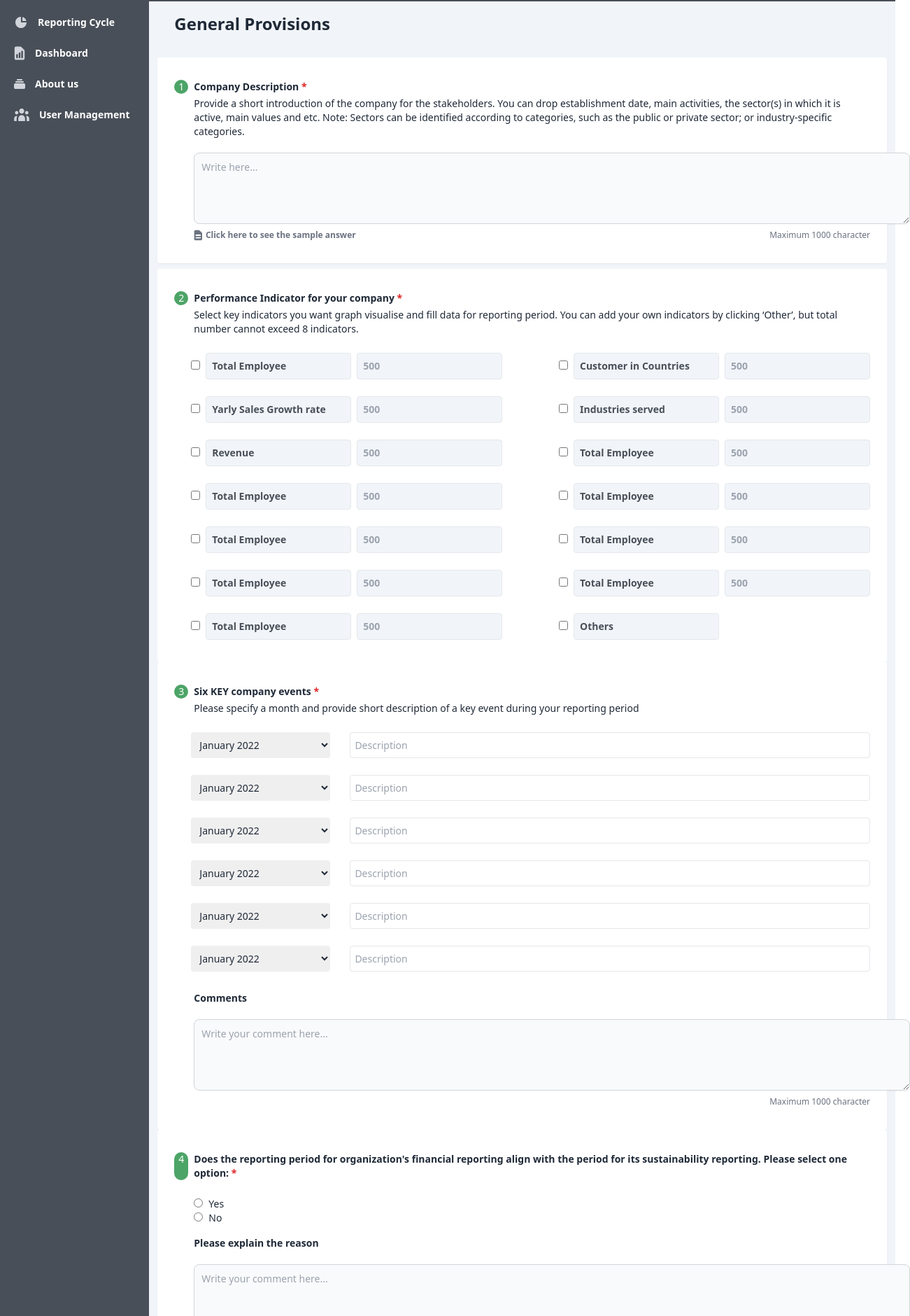
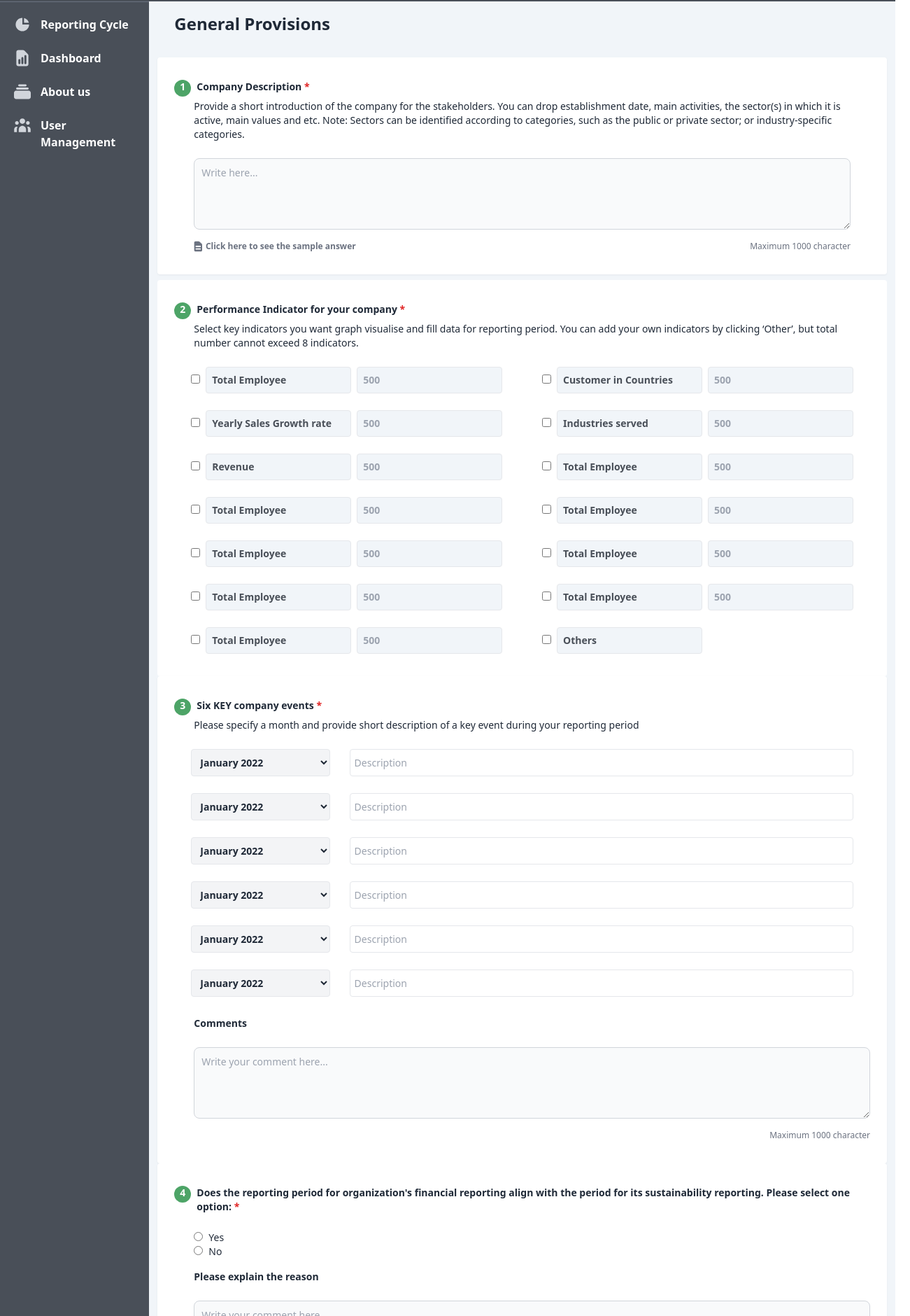
Before and after one commit to Sreemaye44/company-details-assignment, a React (Create React App) app: page / in a window 1280 px wide. Shown: the part 58-1938 px from the top of the page at 70% size, 1301 px wide, since content can reach past the window. Built offline with nearby package versions, Linux system fonts and the light colour scheme.

Commit message:
design problem fixed

```diff
--- a/src/components/mainPart/Dashboard.js
+++ b/src/components/mainPart/Dashboard.js
@@ -6,21 +6,21 @@ import users from '../../assets/users.svg';
 
 const Dashboard = () => {
     return (
-        <div className='w-2/12 min-h-screen bg-[#494F58] text-white p-5 font-semibold text-sm space-y-6'>
+        <div className='w-2/12 min-h-screen bg-[#494F58] border-t-[1px] border-gray-500  text-white p-5 font-semibold text-base space-y-6'>
            <div className='flex'>
-               <img src={pie} alt="" srcset="" />
+               <img src={pie} alt="" srcset="" className='h-6 w-6' />
                <h2 className='ml-3.5'>Reporting Cycle </h2>
            </div>
            <div className='flex'>
-               <img src={document} alt="" srcset="" />
+               <img src={document} alt="" srcset="" className='h-6 w-6'/>
                <h2 className='ml-3.5'>Dashboard </h2>
            </div>
            <div className='flex'>
-               <img src={sidebar} alt="" srcset="" />
+               <img src={sidebar} alt="" srcset="" className='h-6 w-6' />
                <h2 className='ml-3.5'>About us </h2>
            </div>
            <div className='flex'>
-               <img src={users} alt="" srcset="" />
+               <img src={users} alt="" srcset="" className='h-6 w-6'/>
                <h2 className='ml-3.5'>User Management </h2>
            </div>
 
--- a/src/components/mainPart/MainBody.js
+++ b/src/components/mainPart/MainBody.js
@@ -2,15 +2,23 @@ import React from "react";
 import freeText from "../../assets/freetext.svg";
 
 const MainBody = () => {
+
+  const handleSubmit = (e) => {
+    e.preventDefault();
+    const formData = e.target;
+    const description = formData.description.value;
+    const explain = formData.explain.value;
+    console.log(description, explain);
+  }
   return (
-    <div className="w-10/12 py-4 bg-slate-100 text-sm">
+    <form className="w-10/12 py-4 bg-slate-100 text-sm" onSubmit={handleSubmit}>
       <h1 className="font-bold text-2xl mb-8 px-9">General Provisions</h1>
 
       {/* company description */}
 
       <div className="bg-white px-6 py-8 mx-3 rounded drop-shadow-sm ">
         <div className="flex">
-          <div className="bg-[#4DA467] rounded-full px-1.5 text-white">
+          <div className="bg-[#4DA467] h-6 w-6 rounded-full px-2 font-semibold text-white">
             <h2>1</h2>
           </div>
           <h2 className="px-2 font-bold">
@@ -24,14 +32,16 @@ const MainBody = () => {
           according to categories, such as the public or private sector; or
           industry-specific categories.
         </p>
-
+        <div className=" mx-7 mt-2 flex justify-between text-xs">
           <textarea
             id="message"
             rows="4"
-          className=" mx-7 mt-5 block p-2.5 w-[64rem] text-sm text-gray-900 bg-gray-50 rounded-lg border border-gray-300 focus:ring-blue-500 focus:border-blue-500 dark:bg-gray-700 dark:border-gray-600 dark:placeholder-gray-400 dark:text-white dark:focus:ring-blue-500 dark:focus:border-blue-500"
+            name="description"
+            className="mt-4 mb-2 block p-2.5 w-full text-sm text-gray-900 bg-gray-50 rounded-lg border border-gray-300 focus:ring-blue-500 focus:border-blue-500 dark:bg-gray-700 dark:border-gray-600 dark:placeholder-gray-400 dark:text-white dark:focus:ring-blue-500 dark:focus:border-blue-500"
             placeholder="Write here..."
             ></textarea>
-        <div className=" ml-7 mt-2 flex justify-between text-xs">
+          </div>
+        <div className=" mx-7 mt-2 flex justify-between text-xs">
           <div className="flex w-1/2">
             <img src={freeText} alt="" srcset="" />
             <p className="ml-1 text-[#6B7280]  font-semibold">
@@ -45,7 +55,7 @@ const MainBody = () => {
 
       <div className="bg-white px-6 py-8 mx-3 rounded mt-2 ">
         <div className="flex">
-          <div className="bg-[#4DA467] rounded-full px-1.5 text-white">
+          <div className="bg-[#4DA467] h-6 w-6 rounded-full px-2 font-semibold text-white ">
             <h2>2</h2>
           </div>
           <h2 className="px-2 font-bold">
@@ -59,9 +69,9 @@ const MainBody = () => {
           but total number cannot exceed 8 indicators.
         </p>
         {/* input fields */}
-        <div className="flex justify-between mt-6 ml-6">
+        <div className="flex justify-between mt-6 mx-6">
           <div>
-            <input type="checkbox" className="rounded-full" />
+            <input type="checkbox" className="border rounded-full" />
             <input
               type="text"
               value="Total Employee"
@@ -90,12 +100,12 @@ const MainBody = () => {
           </div>
         </div>
         {/* input fields */}
-        <div className="flex justify-between mt-6 ml-6">
+        <div className="flex justify-between mt-6 mx-6">
           <div>
             <input type="checkbox" className="rounded-full" />
             <input
               type="text"
-              value="Yarly Sales Growth rate"
+              value="Yearly Sales Growth rate"
               className="border rounded p-2 ml-2 w-52 bg-slate-100 font-semibold text-[#494F58] "
               readOnly
             />
@@ -121,7 +131,7 @@ const MainBody = () => {
           </div>
         </div>
         {/* input fields */}
-        <div className="flex justify-between mt-6 ml-6">
+        <div className="flex justify-between mt-6 mx-6">
           <div>
             <input type="checkbox" className="rounded-full" />
             <input
@@ -152,7 +162,7 @@ const MainBody = () => {
           </div>
         </div>
         {/* input fields */}
-        <div className="flex justify-between mt-6 ml-6">
+        <div className="flex justify-between mt-6 mx-6">
           <div>
             <input type="checkbox" className="rounded-full" />
             <input
@@ -183,7 +193,7 @@ const MainBody = () => {
           </div>
         </div>
         {/* input fields */}
-        <div className="flex justify-between mt-6 ml-6">
+        <div className="flex justify-between mt-6 mx-6">
           <div>
             <input type="checkbox" className="rounded-full" />
             <input
@@ -214,7 +224,7 @@ const MainBody = () => {
           </div>
         </div>
         {/* input fields */}
-        <div className="flex justify-between mt-6 ml-6">
+        <div className="flex justify-between mt-6 mx-6">
           <div>
             <input type="checkbox" className="rounded-full" />
             <input
@@ -245,7 +255,7 @@ const MainBody = () => {
           </div>
         </div>
         {/* input fields */}
-        <div className="flex justify-between mt-6 ml-6">
+        <div className="flex justify-between mt-6 mx-6">
           <div>
             <input type="checkbox" className="rounded-full" />
             <input
@@ -281,7 +291,7 @@ const MainBody = () => {
       {/* key company Events */}
       <div className="bg-white px-6 py-8 mx-3 rounded drop-shadow-sm ">
         <div className="flex">
-          <div className="bg-[#4DA467] rounded-full px-1.5 text-white">
+          <div className="bg-[#4DA467] h-6 w-6 rounded-full px-2 font-semibold text-white">
             <h2>3</h2>
           </div>
           <h2 className="px-2 font-bold">
@@ -293,8 +303,8 @@ const MainBody = () => {
           during your reporting period
         </p>
         {/* dropdown */}
-        <div className="flex ml-6 mt-6">
-          <select name="cars" id="cars" className="w-64 p-2 rounded ">
+        <div className="flex mx-6 mt-6">
+          <select name="cars" id="cars" className="w-64 p-2 bg-gray-100 font-semibold border rounded ">
             <option value="volvo">January 2022</option>
             <option value="saab">Saab</option>
           </select>
@@ -307,8 +317,8 @@ const MainBody = () => {
           />
         </div>
         {/* dropdown */}
-        <div className="flex ml-6 mt-6">
-          <select name="cars" id="cars" className="w-64 p-2 rounded ">
+        <div className="flex mx-6 mt-6">
+          <select name="cars" id="cars" className="w-64 p-2 bg-gray-100 font-semibold border rounded ">
             <option value="volvo">January 2022</option>
             <option value="saab">Saab</option>
           </select>
@@ -321,8 +331,8 @@ const MainBody = () => {
           />
         </div>
         {/* dropdown */}
-        <div className="flex ml-6 mt-6">
-          <select name="cars" id="cars" className="w-64 p-2 rounded ">
+        <div className="flex mx-6 mt-6">
+          <select name="cars" id="cars" className="w-64 p-2 bg-gray-100 font-semibold border rounded ">
             <option value="volvo">January 2022</option>
             <option value="saab">Saab</option>
           </select>
@@ -335,8 +345,8 @@ const MainBody = () => {
           />
         </div>
         {/* dropdown */}
-        <div className="flex ml-6 mt-6">
-          <select name="cars" id="cars" className="w-64 p-2 rounded ">
+        <div className="flex mx-6 mt-6">
+          <select name="cars" id="cars" className="w-64 p-2 bg-gray-100 font-semibold border rounded ">
             <option value="volvo">January 2022</option>
             <option value="saab">Saab</option>
           </select>
@@ -349,8 +359,8 @@ const MainBody = () => {
           />
         </div>
         {/* dropdown */}
-        <div className="flex ml-6 mt-6">
-          <select name="cars" id="cars" className="w-64 p-2 rounded ">
+        <div className="flex mx-6 mt-6">
+          <select name="cars" id="cars" className="w-64 p-2 bg-gray-100 font-semibold border rounded ">
             <option value="volvo">January 2022</option>
             <option value="saab">Saab</option>
           </select>
@@ -363,8 +373,8 @@ const MainBody = () => {
           />
         </div>
         {/* dropdown */}
-        <div className="flex ml-6 mt-6 mb-7">
-          <select name="cars" id="cars" className="w-64 p-2 rounded ">
+        <div className="flex mx-6 mt-6 mb-7">
+          <select name="cars" id="cars" className="w-64 p-2 bg-gray-100 font-semibold border rounded ">
             <option value="volvo">January 2022</option>
             <option value="saab">Saab</option>
           </select>
@@ -377,12 +387,14 @@ const MainBody = () => {
           />
         </div>
         <label className="font-semibold ml-7">Comments</label>
+        <div className=" ml-7 mt-2 flex justify-between text-xs">
           <textarea
             id="message"
             rows="4"
-          className=" mx-7 mt-5 block p-2.5 w-[64rem] text-sm text-gray-900 bg-gray-50 rounded-lg border border-gray-300 focus:ring-blue-500 focus:border-blue-500 dark:bg-gray-700 dark:border-gray-600 dark:placeholder-gray-400 dark:text-white dark:focus:ring-blue-500 dark:focus:border-blue-500"
+            className="mt-4 mb-2 block p-2.5 w-full text-sm text-gray-900 bg-gray-50 rounded-lg border border-gray-300 focus:ring-blue-500 focus:border-blue-500 dark:bg-gray-700 dark:border-gray-600 dark:placeholder-gray-400 dark:text-white dark:focus:ring-blue-500 dark:focus:border-blue-500"
             placeholder="Write your comment here..."
             ></textarea>
+          </div>
         <div className=" ml-7 mt-2 flex justify-between text-xs">
           <div className="flex w-1/2"></div>
           <p className="text-[#6B7280]">Maximum 1000 character</p>
@@ -392,7 +404,7 @@ const MainBody = () => {
       {/* Reporting period */}
       <div className="bg-white px-6 py-8 mx-3 rounded drop-shadow-sm ">
         <div className="flex">
-          <div className="bg-[#4DA467] rounded-full px-1.5 text-white">
+          <div className="bg-[#4DA467] h-6 w-6 rounded-full px-2 font-semibold text-white">
             <h2>4</h2>
           </div>
           <h2 className="px-2 font-bold">
@@ -410,22 +422,25 @@ const MainBody = () => {
           <label for="html">No</label>
           </div>
         <label className="font-semibold ml-7">Please explain the reason</label>
+        <div className=" ml-7 mt-2 flex justify-between text-xs">
           <textarea
             id="message"
             rows="4"
-          className=" mx-7 mt-5 block p-2.5 w-[64rem] text-sm text-gray-900 bg-gray-50 rounded-lg border border-gray-300 focus:ring-blue-500 focus:border-blue-500 dark:bg-gray-700 dark:border-gray-600 dark:placeholder-gray-400 dark:text-white dark:focus:ring-blue-500 dark:focus:border-blue-500"
+            name="explain"
+            className="mt-4 mb-2 block p-2.5 w-full text-sm text-gray-900 bg-gray-50 rounded-lg border border-gray-300 focus:ring-blue-500 focus:border-blue-500 dark:bg-gray-700 dark:border-gray-600 dark:placeholder-gray-400 dark:text-white dark:focus:ring-blue-500 dark:focus:border-blue-500"
             placeholder="Write your comment here..."
           ></textarea>
+        </div>
          <div className=" ml-7 mt-2 flex justify-between text-xs">
           <div className="flex w-1/2"></div>
           <p className="text-[#6B7280]">Maximum 1000 character</p>
         </div>
       </div>
       <div className="flex justify-end my-3 mr-9">
-        <button className="border border-black rounded px-5 py-1.5 mr-7">Cancel</button>
-        <button className="rounded px-7 py-1.5 bg-[#BEC2C9]">Save</button>
+        <button type="reset" className="border border-black rounded px-10 py-2.5 mr-7 font-semibold">Cancel</button>
+        <button type="submit" className="rounded px-16 py-2.5 bg-[#BEC2C9] font-semibold">Save</button>
       </div>
-    </div>
+    </form>
   );
 };
 
```
Lines whose indentation alone changed are shown as unchanged.
